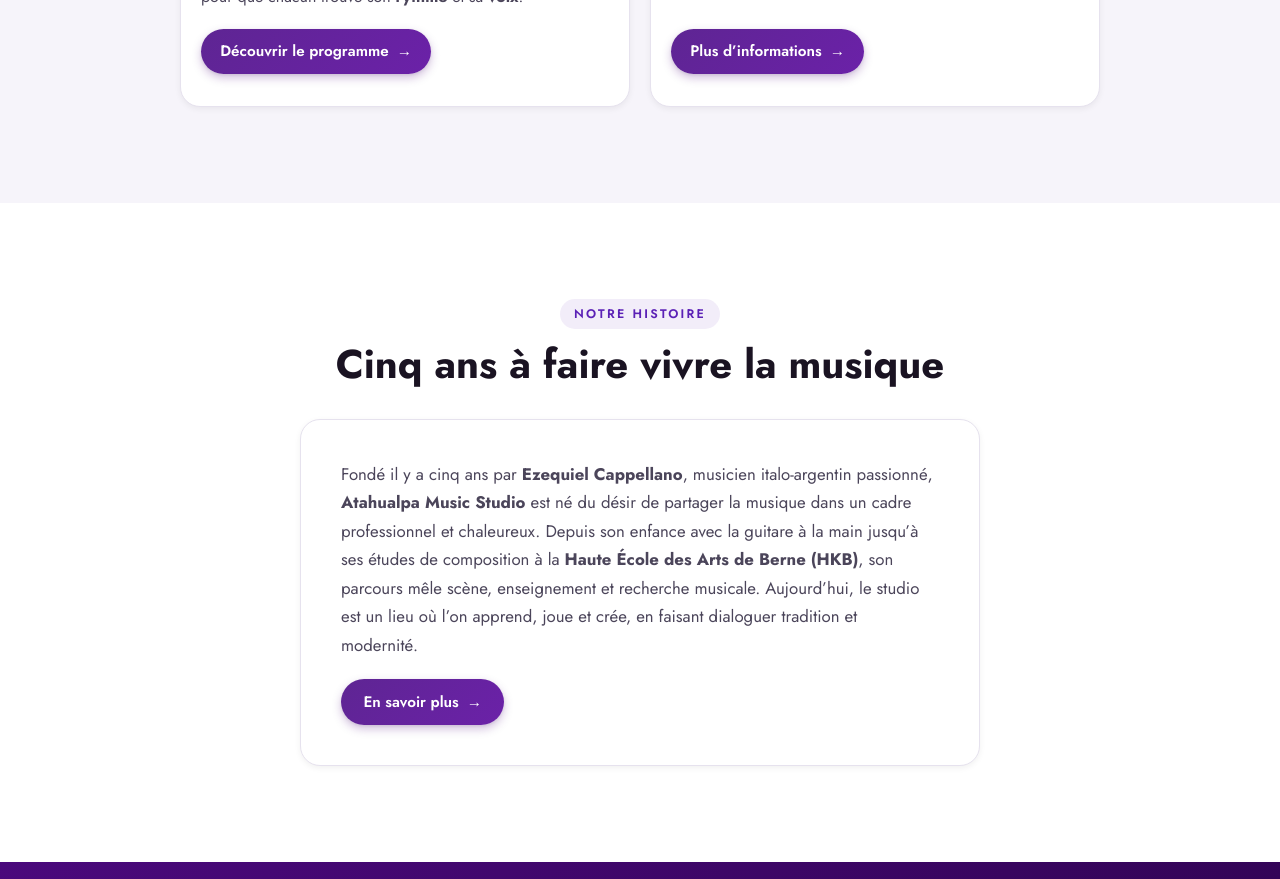
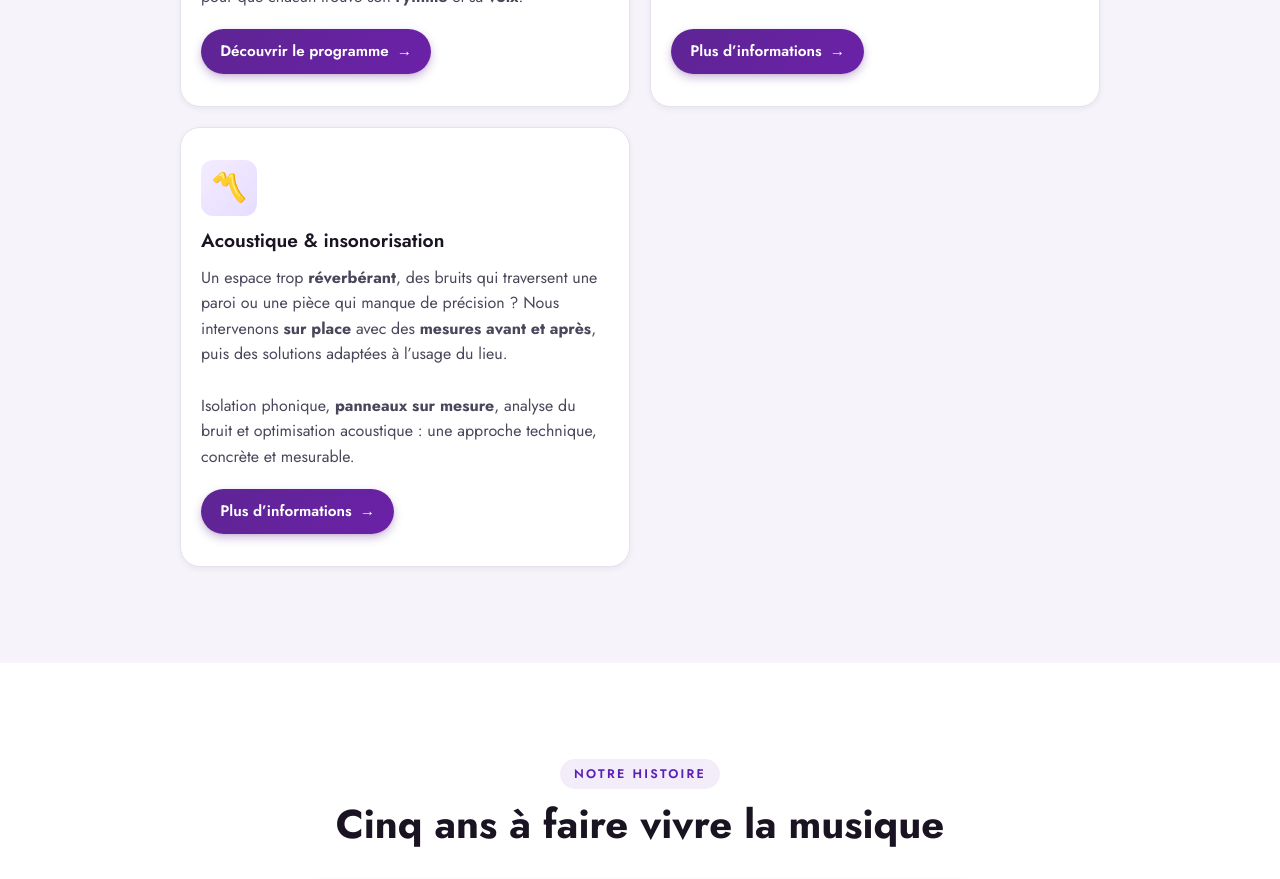
Before and after one commit to twinparadoxmusica/atahualpa-studio, a Next.js app: page / in a window 1280 px wide. Shown: the part 1900-2779 px from the top of the page. Built offline with nearby package versions, Linux system fonts and the light colour scheme.

Commit message:
Add acoustics as third home service

```diff
--- a/components/StageDetails/index.js
+++ b/components/StageDetails/index.js
@@ -50,6 +50,53 @@
       Scopri una <b>pedagogia 100 % moderna</b> ed <b>efficace</b>, in cui la{' '}
       <b>creatività</b> e il <b>piacere di imparare</b> sono al centro, perché
       ognuno trovi il proprio <b>ritmo</b> e la propria <b>voce</b>.
+    </>
+  ),
+};
+
+const acoustiqueBodyByLocale = {
+  fr: (
+    <>
+      Un espace trop <b>réverbérant</b>, des bruits qui traversent une paroi ou
+      une pièce qui manque de précision ? Nous intervenons <b>sur place</b> avec
+      des <b>mesures avant et après</b>, puis des solutions adaptées à l’usage du lieu.
+      <br />
+      <br />
+      Isolation phonique, <b>panneaux sur mesure</b>, analyse du bruit et
+      optimisation acoustique : une approche technique, concrète et mesurable.
+    </>
+  ),
+  en: (
+    <>
+      Too much <b>reverberation</b>, sound leaking through a wall, or a room
+      lacking definition? We work <b>on site</b>, with <b>before-and-after measurements</b>
+      and solutions tailored to how the space is used.
+      <br />
+      <br />
+      Soundproofing, <b>custom acoustic panels</b>, noise analysis and acoustic
+      optimisation: a technical, practical and measurable approach.
+    </>
+  ),
+  es: (
+    <>
+      ¿Demasiada <b>reverberación</b>, ruido que atraviesa una pared o una sala
+      sin definición? Trabajamos <b>in situ</b>, con <b>mediciones antes y después</b>
+      y soluciones adaptadas al uso real del espacio.
+      <br />
+      <br />
+      Insonorización, <b>paneles acústicos a medida</b>, análisis de ruido y
+      optimización acústica: un enfoque técnico, concreto y medible.
+    </>
+  ),
+  it: (
+    <>
+      Troppa <b>riverberazione</b>, rumore che attraversa una parete o una stanza
+      poco definita? Lavoriamo <b>in situ</b>, con <b>misure prima e dopo</b> e
+      soluzioni adatte all’uso reale dello spazio.
+      <br />
+      <br />
+      Insonorizzazione, <b>pannelli acustici su misura</b>, analisi del rumore e
+      ottimizzazione acustica: un approccio tecnico, concreto e misurabile.
     </>
   ),
 };
@@ -121,6 +168,14 @@
       link: '/prise-son-video',
       linkText: t('common.moreInfo'),
     },
+    {
+      icon: '〽️',
+      title: t('home.stage.acoustique.title'),
+      description:
+        acoustiqueBodyByLocale[locale] || acoustiqueBodyByLocale.fr,
+      link: '/acoustique-insonorisation',
+      linkText: t('common.moreInfo'),
+    },
   ];
 
   return (
```
